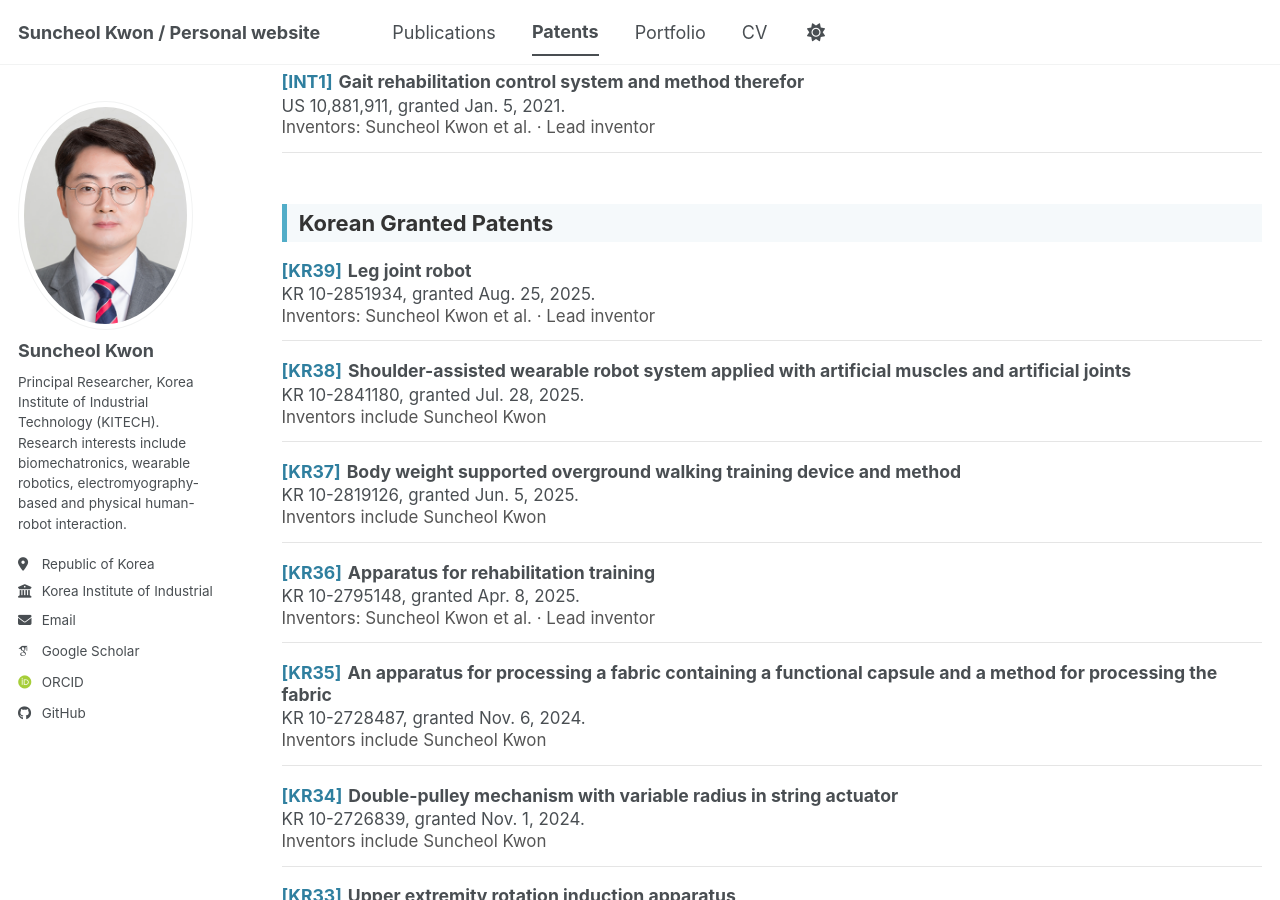
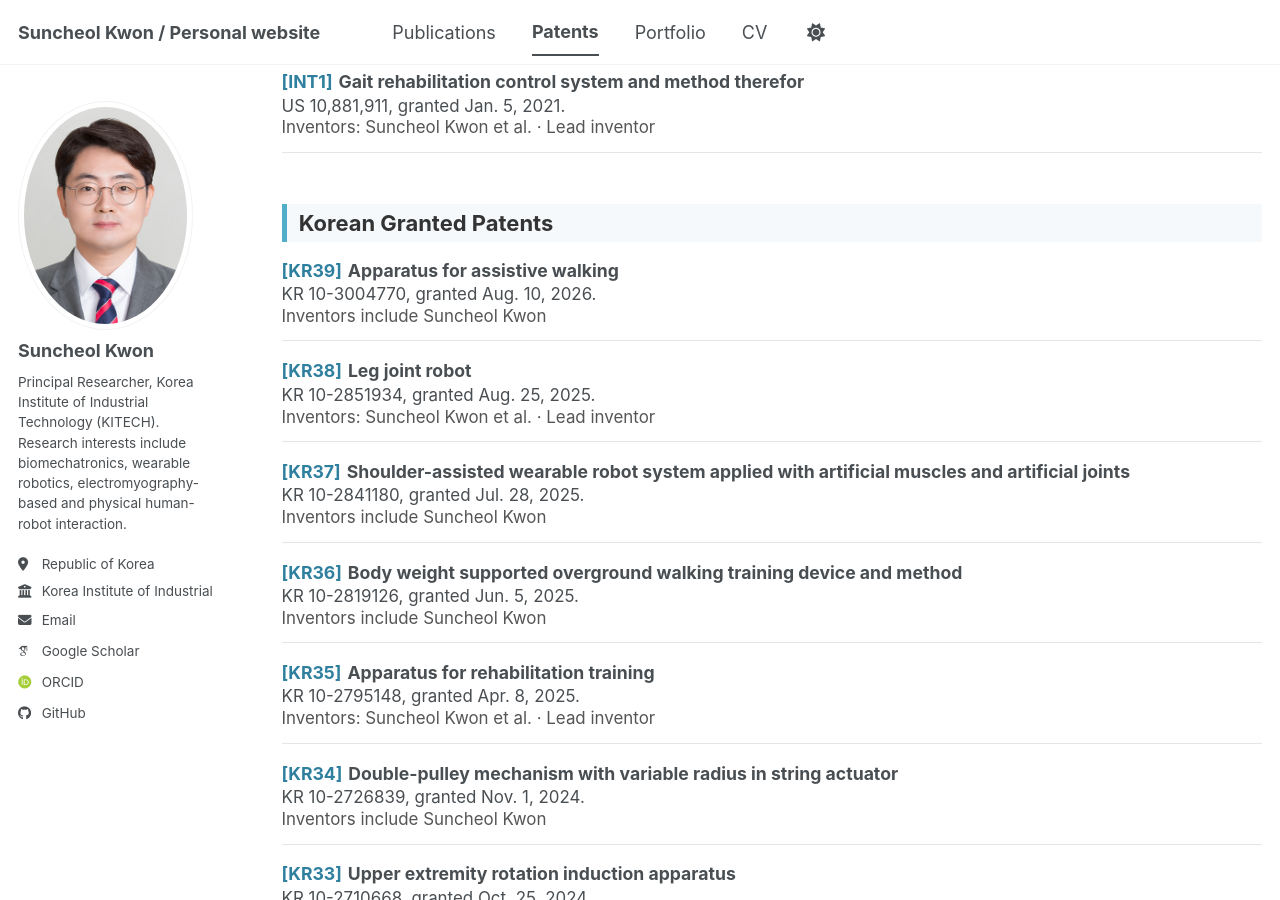
Before and after one commit to suncheolkwon/suncheolkwon.github.io, a Jekyll site: the page built from _pages/patents.html, in a window 1280 px wide and 900 px high, scrolled down 425 px. Built offline with Jekyll 4.4.1, drawn with Linux system fonts in a browser that asks for light colours; some web fonts are replaced; a script bundle is joined from its source files by our own code; library files that are not in the unit come from our copies.

Commit message:
Update patents.yml

```diff
--- a/_data/patents.yml
+++ b/_data/patents.yml
@@ -48,10 +48,10 @@ korean:
     date: "2025-04-08"
     role: "lead"
 
-  - title: "An apparatus for processing a fabric containing a functional capsule and a method for processing the fabric"
+  - title: "Apparatus for assistive walking"
     country: "KR"
-    number: "10-2728487"
-    date: "2024-11-06"
+    number: "10-3004770"
+    date: "2026-08-10"
     role: "included"
 
   - title: "Double-pulley mechanism with variable radius in string actuator"
```
